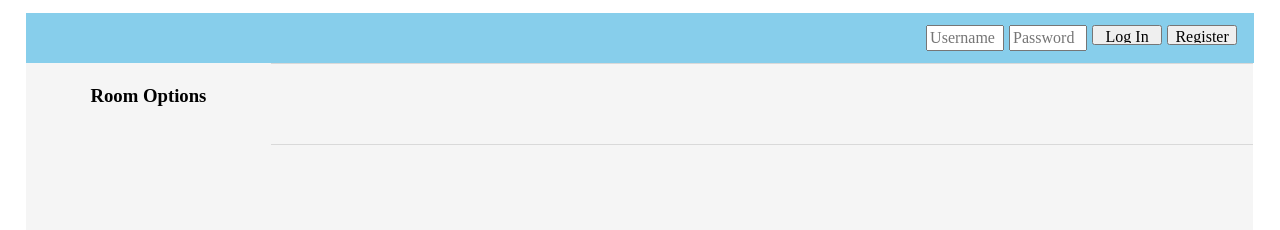
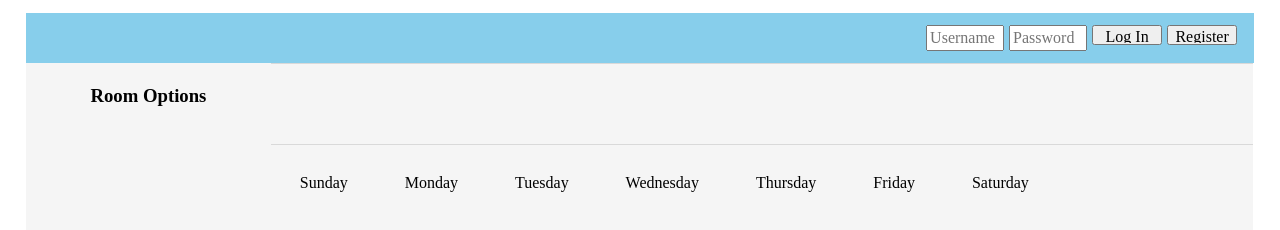
Before and after one commit to jackrosenhauer/gv-booker, a website: page www/public/static/index.html in a window 1280 px wide. Drawn offline with nearby package versions, Linux system fonts and the light colour scheme.

Commit message:
Actual updated file including weekdays

```diff
--- a/www/public/static/index.html
+++ b/www/public/static/index.html
@@ -25,8 +25,36 @@
     <article id="calendar-window" class="floatleft">
         <div id="calendar-bar">
 
+        </div>
+        <div class="month">
+            <!-- <section class="timezone-picker"></section> -->
+            <ul class="daynames">
+                <li class="daynames_item">
+                    Sunday
+                </li>
+                <li class ="daynames_item">
+                    Monday
+                </li>
+                <li class="daynames_item">
+                    Tuesday
+                </li>
+                <li class="daynames_item">
+                    Wednesday
+                </li>
+                <li class="daynames_item">
+                    Thursday
+                </li>
+                <li class="daynames_item">
+                    Friday
+                </li>
+                <li class="daynames_item">
+                    Saturday
+                </li>
 
+
+            </ul>
         </div>
+
 
 
     </article>
```
